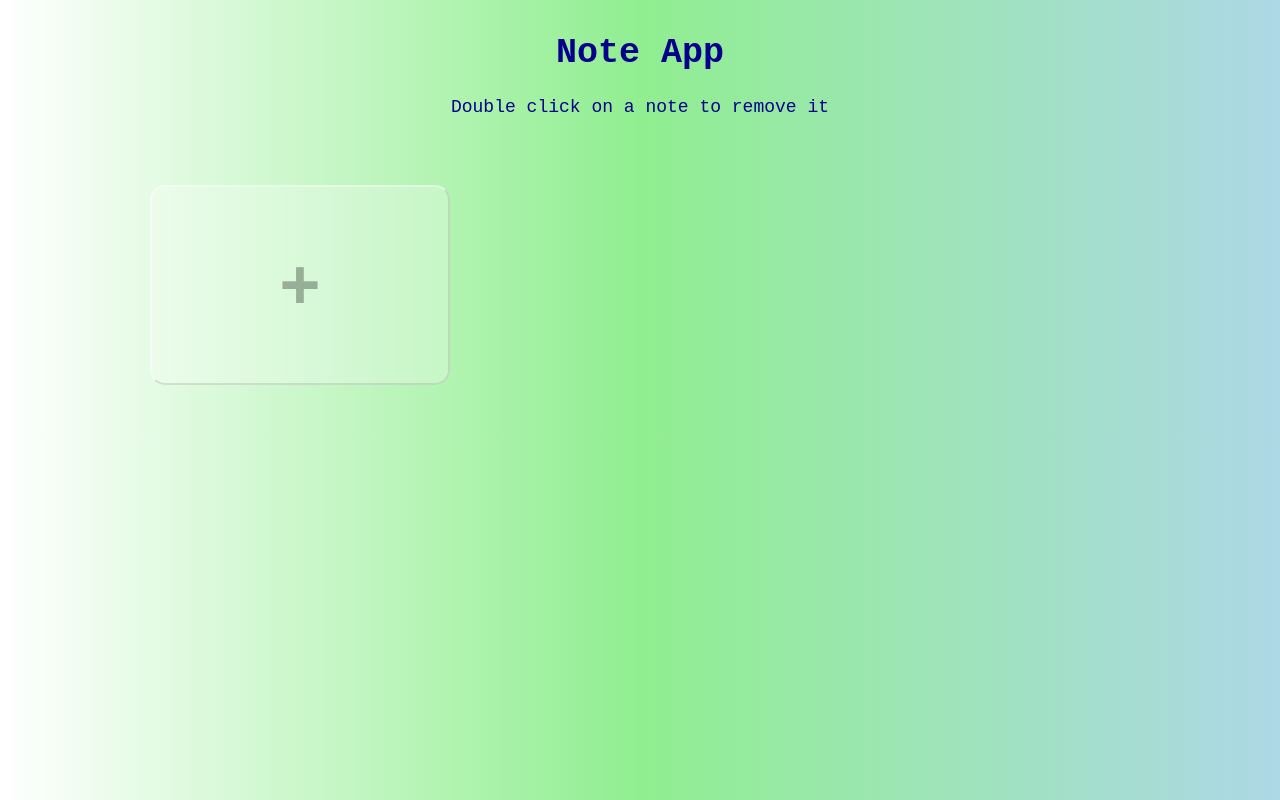
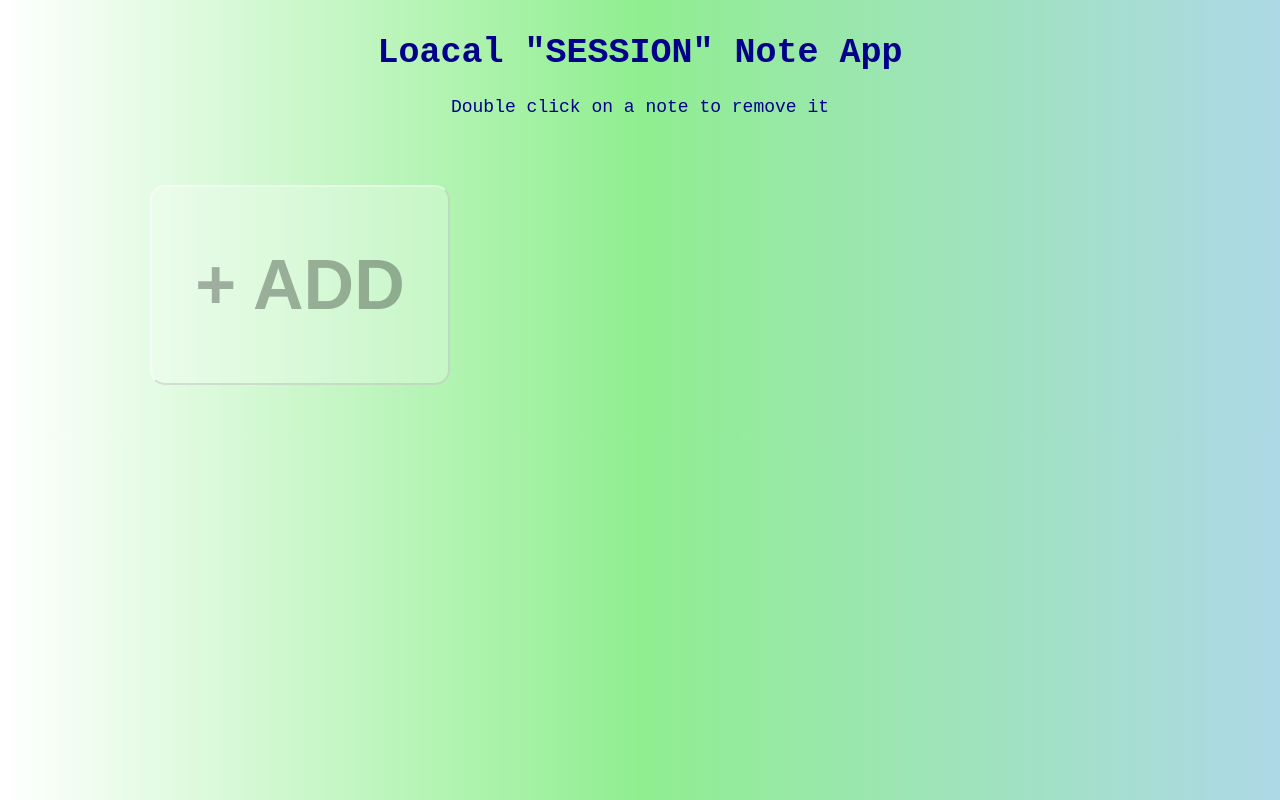
Before and after one commit to Dilawar-Shehzad/note-app, a plain HTML site: page index.html in a window 1280 px wide. Drawn offline with Linux system fonts and the light colour scheme.

Commit message:
Update index.html

```diff
--- a/index.html
+++ b/index.html
@@ -8,7 +8,7 @@
     <link rel="stylesheet" href="style.css" />
   </head>
   <body>
-    <h1 class="heading">Note App</h1>
+    <h1 class="heading"> Loacal "SESSION" Note App</h1>
     <p class="info-text">Double click on a note to remove it</p>
     <div class="app" id="app">
       <!-- <textarea
@@ -18,7 +18,7 @@
         placeholder="Empty Note"
       ></textarea> -->
 
-      <button class="btn" id="btn">+</button>
+      <button class="btn" id="btn">+ ADD</button>
     </div>
     <script src="index.js"></script>
   </body>
```
